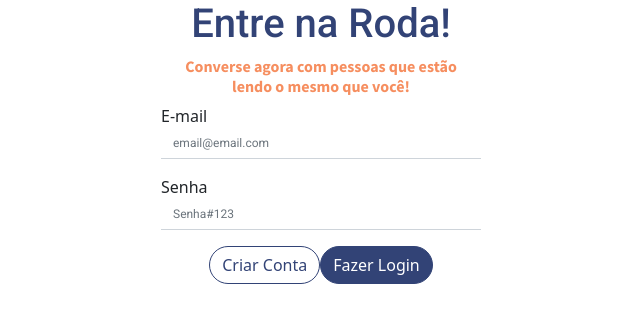
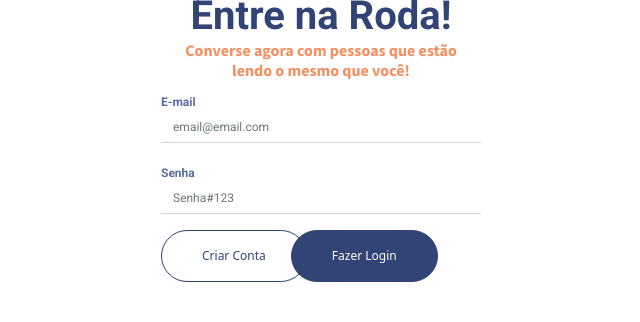
Before and after one commit to dreialcantara/Roda-Front, a React (Create React App) app: page / in a window 1280 px wide. Shown: the top 322 px of the page, without its empty margins (319-959 px from the left). Built offline with nearby package versions, Linux system fonts and the light colour scheme.

Commit message:
componente form login

```diff
--- a/src/components/FormLogin/index.css
+++ b/src/components/FormLogin/index.css
@@ -2,6 +2,15 @@
     background-color: white;
     color: #324376;
     border-color: #324376;
+
+    padding-left: 2.5rem;
+    padding-right: 2.5rem;
+    padding-top: 1rem;
+    padding-bottom: 1rem;
+    font-size: 12px;
+
+
+
 }
 
 .botao-criar:hover {
@@ -14,6 +23,17 @@
     background-color: #324376;
     color: white;
     border-color: #324376;
+    margin-left: -1rem;
+
+    padding-left: 2.5rem;
+    padding-right: 2.5rem;
+    padding-top: 1rem;
+    padding-bottom: 1rem;
+    font-size: 12px;
+    position: absolute;
+
+
+
 }
 
 .botao-login:hover {
@@ -54,6 +74,15 @@ input:focus {
     outline: 0 !important;
 }
 
+.form-label {
+    font-family: 'Roboto';
+    font-style: normal;
+    font-weight: 700;
+    font-size: 12px;
+    line-height: 14px;
+    color: #586BA4;
+}
+
 .container {
     text-align: center;
     font-family: "Roboto";
@@ -65,6 +94,11 @@ input:focus {
 
 }
 
+.container h1 {
+    font-weight: 700 !important;
+    line-height: 2rem !important;
+}
+
 .container h5 {
     font-weight: 700;
     font-size: 1rem;
--- a/src/components/FormLogin/index.tsx
+++ b/src/components/FormLogin/index.tsx
@@ -6,11 +6,9 @@ import { setUser } from "../../store/modules/user";
 import "bootstrap/dist/css/bootstrap.min.css";
 import { FormEvent, useState } from "react";
 import { loginUsuario } from "../../services/MainApi/login";
-import { Link } from "react-router-dom";
 import "./index.css";
 
 function FormLogin() {
-  const linha = require("../../assets/img/Linha.png");
   const [email, setEmail] = useState<string>("");
   const [password, setPassword] = useState<string>("");
   const dispatch = useDispatch();
@@ -35,6 +33,7 @@ function FormLogin() {
             email,
           })
         );
+        window.location.pathname = "/teste";
 
         // localStorage.setItem("token", response.data.token);
         // window.location.pathname = "/allusers";
@@ -45,7 +44,7 @@ function FormLogin() {
   };
 
   return (
-    <div className="w-100 d-flex justify-content-center">
+    <div className="d-flex align-items-center justify-content-center">
       <Form className="w-25" onSubmit={login}>
         <div className="container">
           <h1>Entre na Roda!</h1>
@@ -74,14 +73,17 @@ function FormLogin() {
             }}
           />
         </Form.Group>
-        <Form.Group className="d-flex justify-content-center">
+        <div className="d-flex justify-content-start">
+          <Form.Group className="">
             <Button className="botao-criar rounded-5" type="submit">
               Criar Conta
             </Button>
+
             <Button className="botao-login rounded-5" type="submit">
               Fazer Login
             </Button>
           </Form.Group>
+        </div>
       </Form>
     </div>
   );
```
Lines whose indentation alone changed are shown as unchanged.
